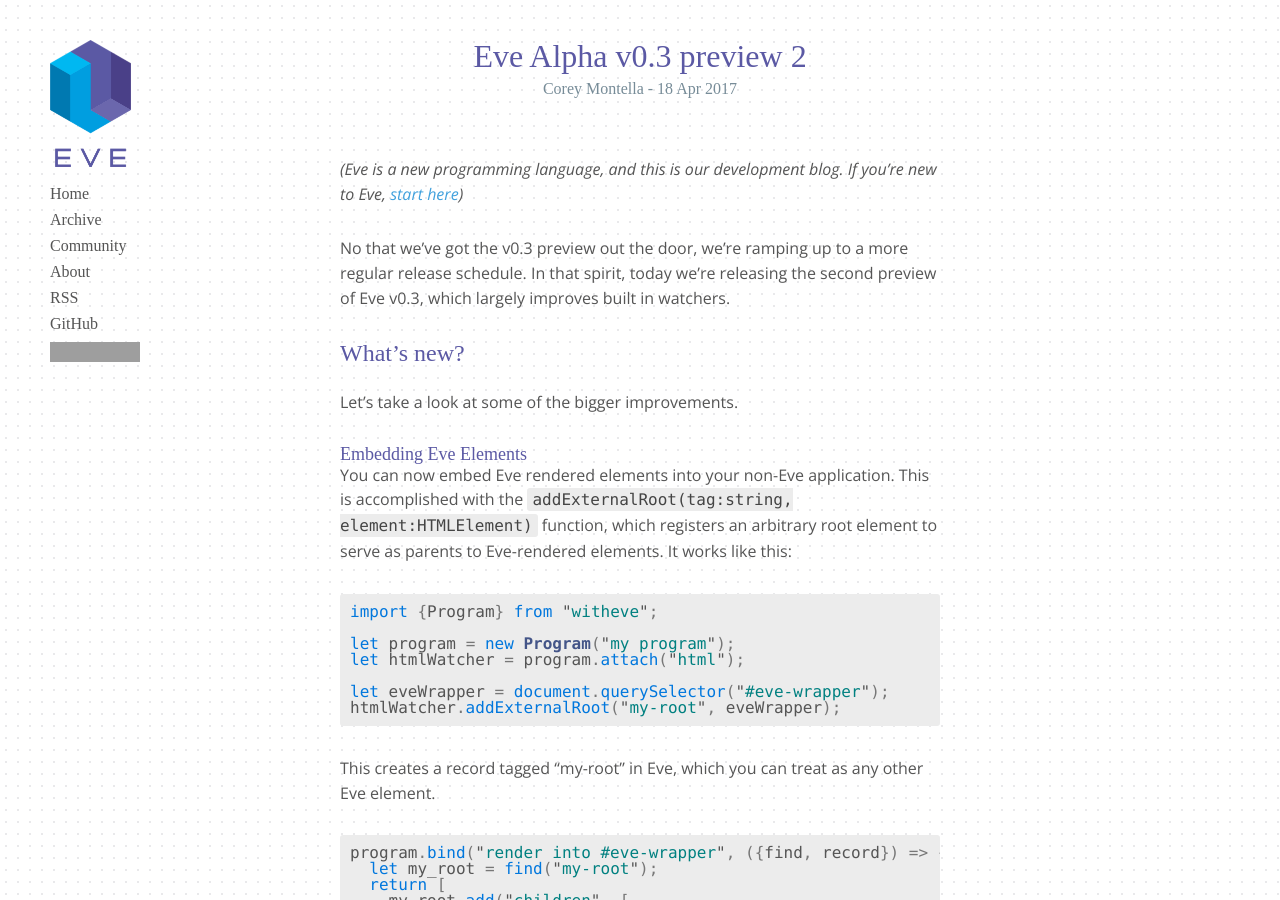
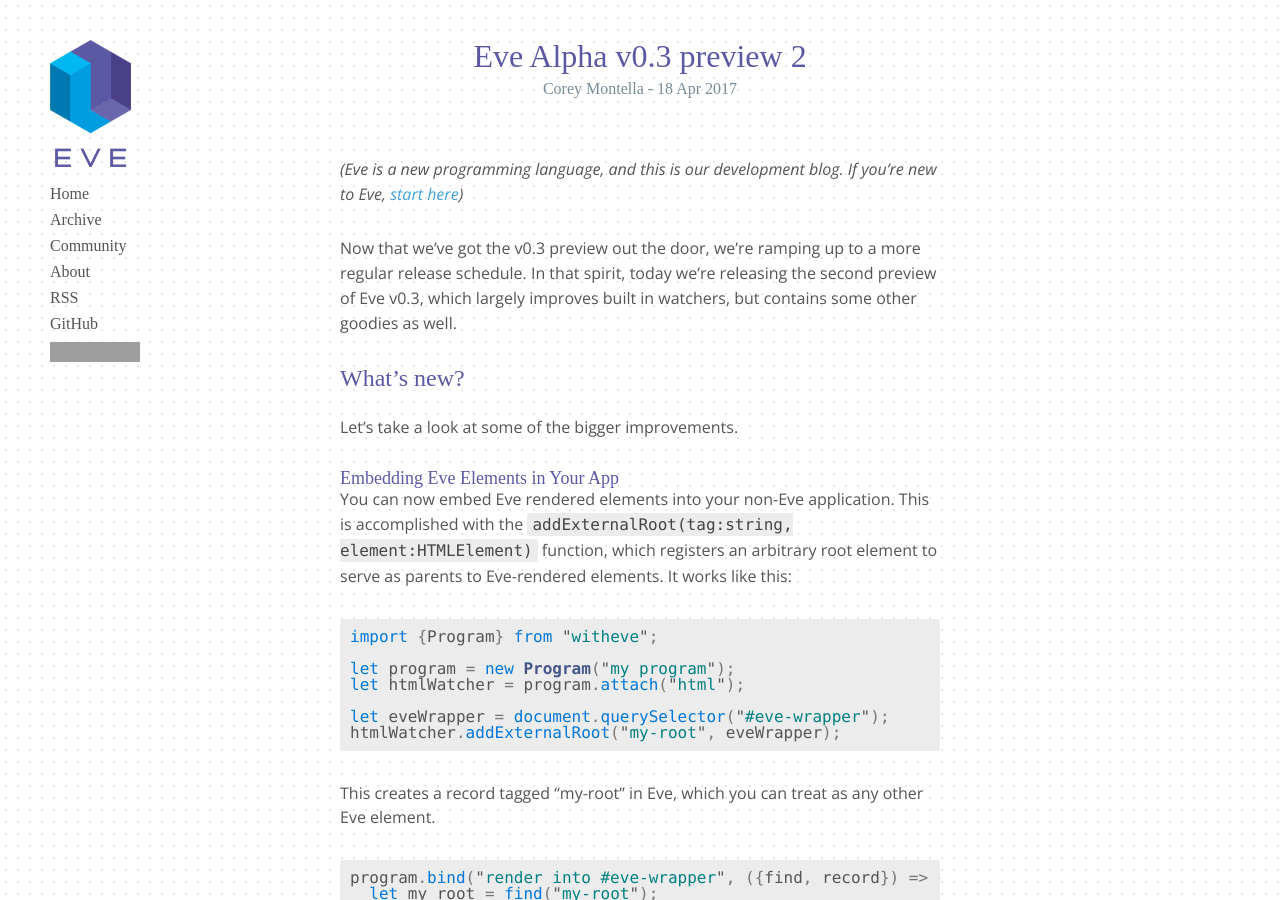
Before and after one commit to Kodowa/incidentalcomplexity, a Jekyll site: the page built from _posts/2017-04-18-release-0.3p2.md, in a window 1280 px wide and 900 px high. Built offline with Jekyll 4.4.1, drawn with Linux system fonts in a browser that asks for light colours; some web fonts are replaced; grey boxes are pictures that could not be loaded.

Commit message:
small fixes

```diff
--- a/_posts/2017-04-18-release-0.3p2.md
+++ b/_posts/2017-04-18-release-0.3p2.md
@@ -7,13 +7,13 @@ tags: []
 
 _(Eve is a new programming language, and this is our development blog. If you’re new to Eve, [start here](http://play.witheve.com))_
 
-No that we've got the v0.3 preview out the door, we're ramping up to a more regular release schedule. In that spirit, today we're releasing the second preview of Eve v0.3, which largely improves built in watchers.
+Now that we've got the v0.3 preview out the door, we're ramping up to a more regular release schedule. In that spirit, today we're releasing the second preview of Eve v0.3, which largely improves built in watchers, but contains some other goodies as well.
 
 ### What's new?
 
 Let's take a look at some of the bigger improvements.
 
-#### Embedding Eve Elements
+#### Embedding Eve Elements in Your App
 
 You can now embed Eve rendered elements into your non-Eve application. This is accomplished with the `addExternalRoot(tag:string, element:HTMLElement)` function, which registers an arbitrary root element to serve as parents to Eve-rendered elements. It works like this:
 
```
